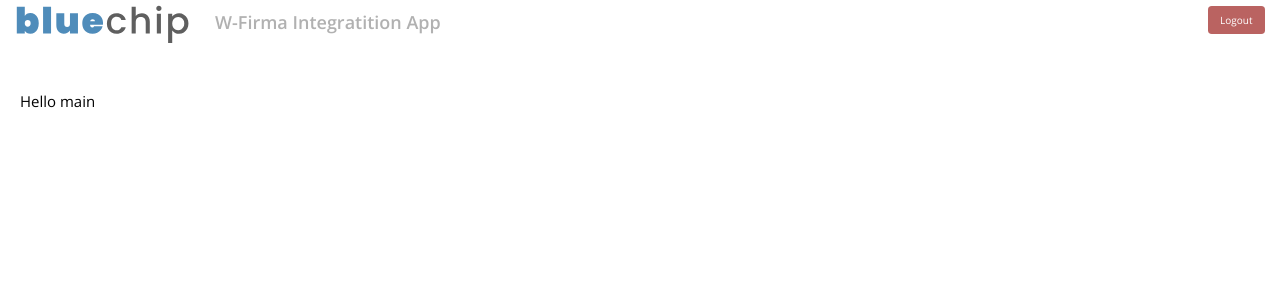
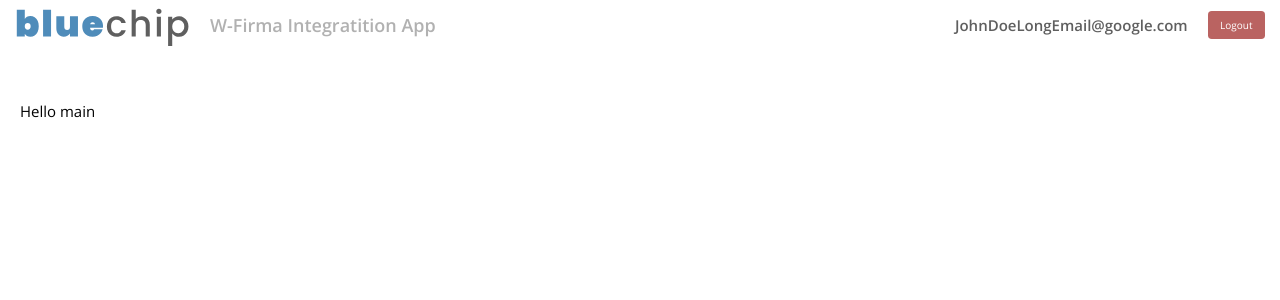
Before and after one commit to mapawel/w-firma-integration, a React (Create React App) app in the folder client/: page / in a window 1280 px wide. Shown: the top 300 px of the page. Built offline with nearby package versions, Linux system fonts and the light colour scheme; a web font is replaced by a local one.

Commit message:
fix(front): navbar

```diff
--- a/client/src/components/organisms/Navbar.tsx
+++ b/client/src/components/organisms/Navbar.tsx
@@ -7,17 +7,18 @@ import { Logo } from '@/assets/logo/logoBig';
 const Navbar: FC = (): JSX.Element => {
     const user: IUser | null = useAuth();
     return (
-        <div className="mx-auto mb-10 max-w-screen-xl px-4 sm:px-6 lg:mb-1 lg:mb-20">
-            <div className="flex h-16 items-center justify-between">
-                <div className="md:flex md:items-center md:gap-12">
-                    <a className="block text-teal-600" href="/">
-                        <Logo />
-                    </a>
-                </div>
-                <div className="ml-8 mr-auto mt-2 hidden sm:block">
+        <div className="mx-auto mb-10 max-w-screen-xl px-4 sm:px-6 lg:mb-20">
+            <div className="flex h-20 items-center justify-between">
+                <a className="mb-2 block" href="/">
+                    <Logo />
+                </a>
+                <div className="ml-6 mr-auto hidden md:block">
                     <h1 className="mr-auto text-xl font-[600] text-secondaryLight">
                         W-Firma Integratition App
                     </h1>
+                </div>
+                <div className="ml-auto mr-8 hidden sm:block">
+                    <p className="font-[600] text-secondary">{user?.name}</p>
                 </div>
 
                 <a
```
